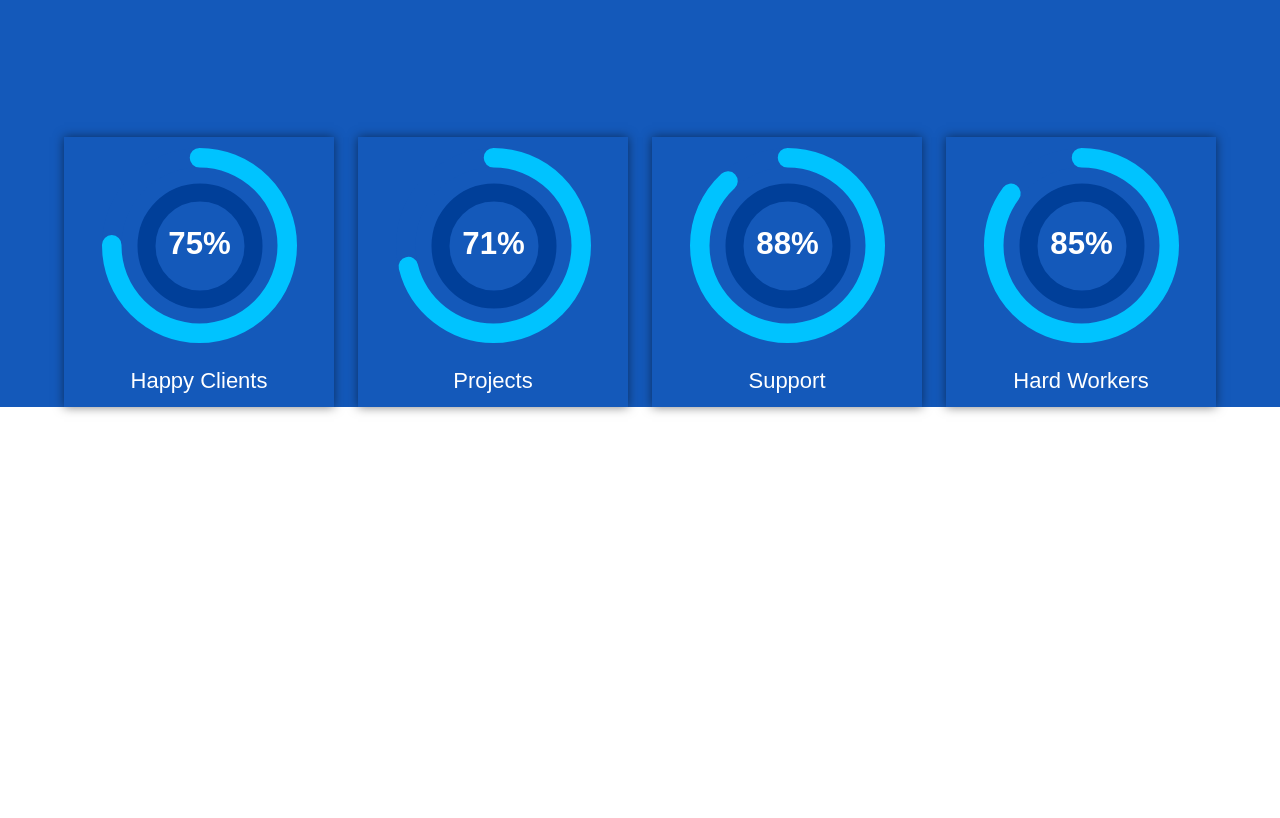
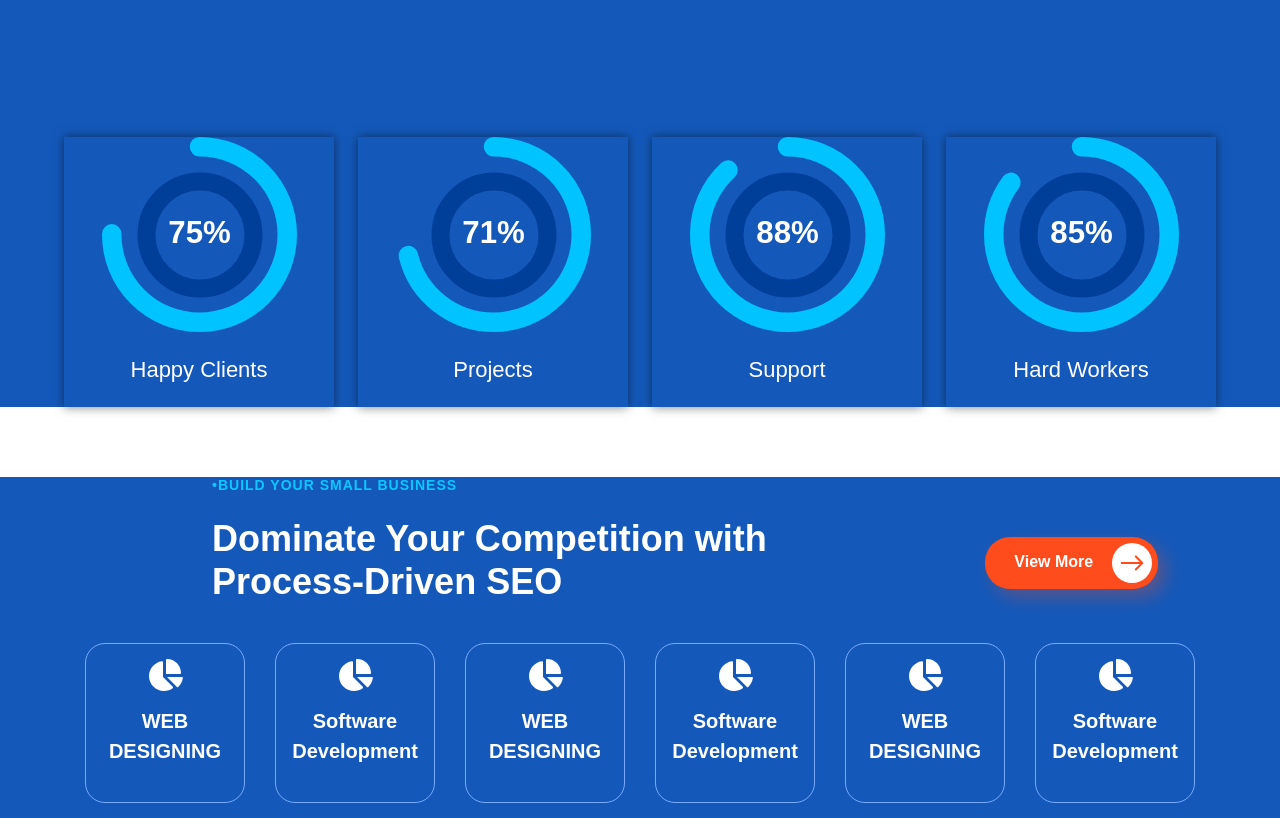
Before and after one commit to nikitabaladha/Skilledhyre, a React (Create React App) app in the folder skilledhyre/: page / in a window 1280 px wide. Shown: the part 3920-4738 px from the top of the page. Before the commit the page ends 4327 px from the top, so only its background shows below. Built offline with nearby package versions, Linux system fonts and the light colour scheme.

Commit message:
Process driven seo cards ready with little css

```diff
--- a/skilledhyre/src/components/Home/Home.js
+++ b/skilledhyre/src/components/Home/Home.js
@@ -5,6 +5,7 @@ import RecruitmentServices from "../RecruitmentServices/RecruitmentServices";
 import Services from "../Services/Services";
 import AboutUs2 from "../AboutUs-2/AboutUs-2";
 import ProgressCardProps from "../ProgressCard/ProgressCardProps.js";
+import ProcessDrivenSEO from "../ProcessDrivenSEO/ProcessDrivenSEO.js";
 const Home = () => {
   return (
     <>
@@ -13,8 +14,8 @@ const Home = () => {
       <RecruitmentServices />
       <Services />
       <AboutUs2 />
-
       <ProgressCardProps />
+      <ProcessDrivenSEO />
     </>
   );
 };
--- /dev/null
+++ b/skilledhyre/src/components/ProcessDrivenSEO/ProcessDrivenSEO.css
@@ -0,0 +1,111 @@
+.seo {
+  background-color: #1459ba;
+}
+
+.seo-sub-heading {
+  color: #0ec6ff;
+  font-size: 14px;
+  font-weight: bold;
+  letter-spacing: 1px;
+  text-transform: uppercase;
+  cursor: auto;
+  line-height: 1.2;
+  font-family: "Red Hat Display", sans-serif;
+  text-align: left;
+  margin-left: 200px;
+}
+
+.seo-heading {
+  position: relative;
+  z-index: 2;
+  box-sizing: border-box;
+  color: #fff;
+  cursor: auto;
+  font-size: 36px;
+  font-weight: 900;
+  line-height: 1.2;
+  margin: 0 0 20px;
+  font-family: "Red Hat Display", sans-serif;
+  display: block;
+  text-align: left;
+  margin-left: 200px;
+}
+
+.seo-card-title {
+  color: #ffffff;
+  margin-bottom: 0;
+  font-size: 20px;
+  line-height: 30px;
+  font-weight: bold;
+  box-sizing: border-box;
+  margin: 0 0 20px;
+  font-family: "Red Hat Display", sans-serif;
+  display: block;
+  text-align: center;
+}
+
+.seo-card {
+  padding: 15px;
+  box-sizing: border-box;
+  text-align: center;
+  background-color: #1459ba;
+  border-radius: 20px;
+  border: 0.5px solid #77acfd;
+  height: 160px;
+  display: flex;
+  flex-direction: column;
+  justify-content: center;
+  width: 160px;
+  margin: 15px;
+}
+
+.seo-card-icon {
+  text-shadow: 8px 8px 18px rgba(1, 96, 231, 0.3);
+  font-size: 32px;
+  color: #ffffff;
+  cursor: pointer;
+  text-align: center;
+  margin-bottom: 15px;
+}
+
+.seo-card-row {
+  display: flex;
+  flex-wrap: wrap;
+  justify-content: center;
+}
+
+.seo-view-more-button {
+  color: #fff;
+  background: #fe4c1c;
+  text-align: left;
+  padding: 5px 5px 5px 28px;
+  font-size: 16px;
+  line-height: 1;
+  display: inline-block;
+  margin-top: 60px;
+  margin-left: 120px;
+  white-space: nowrap;
+  vertical-align: middle;
+  font-weight: bold;
+  letter-spacing: 0;
+  cursor: pointer;
+  border: 1px solid transparent;
+  outline: 0;
+  position: relative;
+  font-family: "Red Hat Display", sans-serif;
+  overflow: hidden;
+  box-sizing: border-box;
+  border-radius: 25px;
+  box-shadow: 8px 8px 18px 0px rgba(254, 76, 28, 0.3);
+}
+
+.seo-arrow-icon {
+  background-color: #ffffff;
+  color: #fe4c1c;
+  border-radius: 50px;
+  font-size: 1rem;
+  width: 40px;
+  height: 40px;
+  line-height: 40px;
+  margin-left: 14px;
+}
--- /dev/null
+++ b/skilledhyre/src/components/ProcessDrivenSEO/ProcessDrivenSEO.js
@@ -0,0 +1,74 @@
+import React from "react";
+import { FontAwesomeIcon } from "@fortawesome/react-fontawesome";
+
+import { Button } from "react-bootstrap";
+import { IoIosArrowRoundForward } from "react-icons/io";
+import { faPieChart } from "@fortawesome/free-solid-svg-icons";
+import "./ProcessDrivenSEO.css";
+
+const ProcessDrivenSEO = () => {
+  return (
+    <>
+      <div className="spacer"></div>
+      <div className="container-fluid seo">
+        <div className="row">
+          <div className="col-md-8">
+            <h6 className="mb-4 seo-sub-heading">
+              <span className="seo-dot">•</span>Build your small business
+            </h6>
+            <h2 className="mb-4 seo-heading">
+              Dominate Your Competition with
+              <br></br>
+              Process-Driven SEO
+            </h2>
+          </div>
+          <div className="col-md-4">
+            <Button
+              variant="secondary"
+              href="/start-now"
+              className="seo-view-more-button"
+            >
+              View More <IoIosArrowRoundForward className="seo-arrow-icon" />
+            </Button>
+          </div>
+        </div>
+
+        <div className="container">
+          <div className="row seo-card-row">
+            <div className="seo-card col-md-2">
+              <FontAwesomeIcon icon={faPieChart} className="seo-card-icon" />
+              <h5 className="seo-card-title">WEB DESIGNING</h5>
+            </div>
+
+            <div className="seo-card col-md-2">
+              <FontAwesomeIcon icon={faPieChart} className="seo-card-icon" />
+              <h5 className=" seo-card-title">Software Development</h5>
+            </div>
+
+            <div className="seo-card col-md-2">
+              <FontAwesomeIcon icon={faPieChart} className="seo-card-icon" />
+              <h5 className="seo-card-title">WEB DESIGNING</h5>
+            </div>
+
+            <div className="seo-card col-md-2">
+              <FontAwesomeIcon icon={faPieChart} className="seo-card-icon" />
+              <h5 className="seo-card-title">Software Development</h5>
+            </div>
+
+            <div className="seo-card col-md-2">
+              <FontAwesomeIcon icon={faPieChart} className="seo-card-icon" />
+              <h5 className="seo-card-title">WEB DESIGNING</h5>
+            </div>
+
+            <div className="seo-card col-md-2">
+              <FontAwesomeIcon icon={faPieChart} className="seo-card-icon" />
+              <h5 className="seo-card-title">Software Development</h5>
+            </div>
+          </div>
+        </div>
+      </div>
+    </>
+  );
+};
+
+export default ProcessDrivenSEO;
--- a/skilledhyre/src/components/ProgressCard/ProgressCard.css
+++ b/skilledhyre/src/components/ProgressCard/ProgressCard.css
@@ -4,13 +4,12 @@
   display: flex;
   flex-direction: column;
   align-items: center;
-  justify-content: center;
   border-radius: 0px;
+
   box-shadow: 0px 0px 10px 0px rgba(0, 0, 0, 0.5);
   background-color: #1459ba;
   text-align: center;
   position: relative;
-  margin: 0px;
   font-family: "Red Hat Display", sans-serif;
 }
 
@@ -22,7 +21,6 @@
   box-sizing: border-box;
   display: inline-block;
   vertical-align: baseline;
-  overflow-clip-margin: content-box;
 }
 
 .outer-circle {
--- a/skilledhyre/src/components/ProgressCard/ProgressCardProps.js
+++ b/skilledhyre/src/components/ProgressCard/ProgressCardProps.js
@@ -13,14 +13,14 @@ const ProgressCardProps = () => {
         <div className="col-md-3">
           <ProgressCard title="Happy Clients" percentage={75} />
         </div>
-        <div className="col-md-3">
+        <div className="col-md-3 ">
           <ProgressCard title="Projects" percentage={71} />
         </div>
         <div className="col-md-3">
           <ProgressCard title="Support" percentage={88} />
         </div>
         <div className="col-md-3">
-          <ProgressCard title="Hard Workers" percentage={85} />
+          <ProgressCard className="mt-4" title="Hard Workers" percentage={85} />
         </div>
       </div>
     </Container>
```
Also changed, not shown: skilledhyre/src/images/spacer.png (added).
